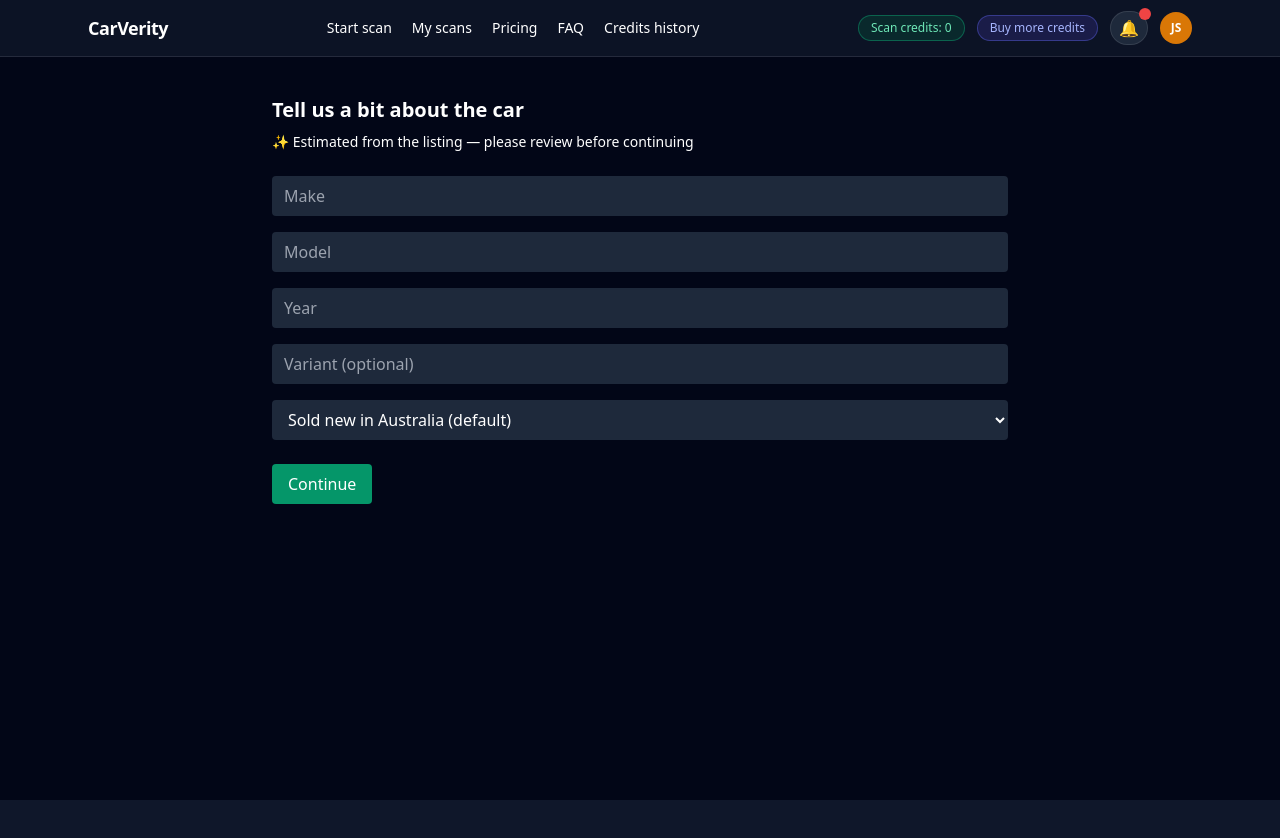
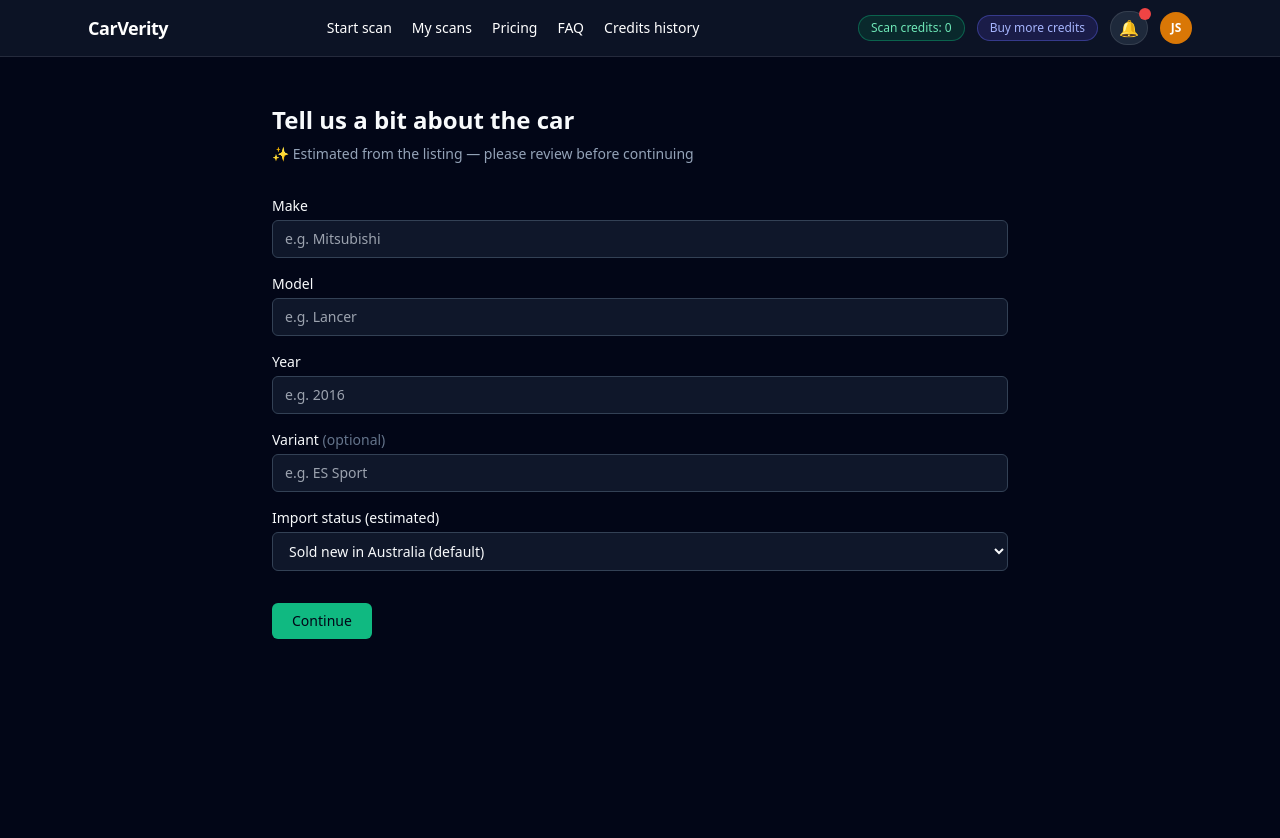
Before and after one commit to jeremy-swallow/carverity-clean, a React (Vite) app: page /online/vehicle-details in a window 1280 px wide. Shown: the top 838 px of the page. Before the commit the page ends 800 px from the top, so only its background shows below. Built offline with nearby package versions, Linux system fonts and the light colour scheme; the HTML template or start-up script is replaced by a standard one.

Commit message:
fix: hydrate vehicle details from scan progress and extractor

```diff
--- a/src/pages/OnlineVehicleDetails.tsx
+++ b/src/pages/OnlineVehicleDetails.tsx
@@ -1,8 +1,3 @@
-/* =========================================================
-   OnlineVehicleDetails — Hydrates from saved scan progress
-   (vehicle values extracted from API or user-edited)
-   ========================================================= */
-
 import { useEffect, useState } from "react";
 import { useNavigate } from "react-router-dom";
 import { loadProgress, saveProgress } from "../utils/scanProgress";
@@ -26,115 +21,203 @@ export default function OnlineVehicleDetails() {
     importStatus: "Sold new in Australia (default)",
   });
 
-  //
-  // 🟢 HYDRATE FROM SAVED PROGRESS (MERGED FROM API)
-  //
+  // =========================================================
+  // HYDRATE FROM SAVED PROGRESS (AND CALL EXTRACTOR IF NEEDED)
+  // =========================================================
   useEffect(() => {
-    const saved = loadProgress();
+    const progress = (loadProgress() as any) ?? {};
+    console.log("Loaded progress >>>", progress);
 
-    // Nothing saved yet — do nothing
-    if (!saved) return;
+    const existingVehicle = (progress.vehicle ?? {}) as Partial<VehicleState>;
+    console.log("Hydrating with >>>", existingVehicle);
 
-    const v = saved.vehicle ?? {};
+    // 1) If we already have vehicle details in progress → just hydrate
+    if (Object.keys(existingVehicle).length > 0) {
+      setVehicle((v) => ({
+        ...v,
+        ...existingVehicle,
+        importStatus:
+          existingVehicle.importStatus ?? v.importStatus,
+      }));
+      return;
+    }
 
-    setVehicle({
-      make: v.make ?? "",
-      model: v.model ?? "",
-      year: v.year ?? "",
-      variant: v.variant ?? "",
+    // 2) If we *don't* have vehicle details but we DO have the listing URL,
+    //    call the extractor *from this page* and then save to localStorage.
+    const listingUrl = progress.listingUrl as string | undefined;
+    if (!listingUrl) {
+      // No URL, nothing we can auto-fill – user will type manually.
+      return;
+    }
+
+    (async () => {
+      try {
+        const res = await fetch("/api/analyze-listing", {
+          method: "POST",
+          headers: { "Content-Type": "application/json" },
+          body: JSON.stringify({ url: listingUrl }),
+        });
+
+        const data = await res.json();
+        console.log("ANALYSIS RESULT >>>", data);
+
+        const extracted =
+          (data.extracted ?? data.vehicle ?? {}) as Partial<VehicleState>;
+
+        // Hydrate UI
+        setVehicle((v) => ({
+          ...v,
+          ...extracted,
           importStatus:
-        v.importStatus ?? "Sold new in Australia (default)",
+            extracted.importStatus ?? v.importStatus,
+        }));
+
+        // Persist into browser scan progress (merge-safe)
+        const latest = (loadProgress() as any) ?? progress;
+        saveProgress({
+          ...latest,
+          type: "online",
+          step: "/online/vehicle",
+          listingUrl,
+          vehicle: {
+            ...(latest.vehicle ?? {}),
+            ...extracted,
+          },
+          startedAt: latest.startedAt ?? new Date().toISOString(),
         });
+      } catch (err) {
+        console.error(
+          "❌ analyze-listing from vehicle page failed:",
+          err
+        );
+      }
+    })();
   }, []);
 
-  //
-  // ✏️ Update field + persist without overwriting other keys
-  //
+  // =========================================================
+  // FIELD UPDATES (MERGE INTO PROGRESS)
+  // =========================================================
   function updateField<K extends keyof VehicleState>(
-    key: K,
+    field: K,
     value: VehicleState[K]
   ) {
-    const updated = { ...vehicle, [key]: value };
-    setVehicle(updated);
+    setVehicle((prev) => {
+      const next = { ...prev, [field]: value };
 
+      const progress = (loadProgress() as any) ?? {};
       saveProgress({
-      vehicle: updated,
+        ...progress,
+        type: "online",
         step: "/online/vehicle",
-      type: "online",
+        vehicle: next,
+      });
+
+      return next;
     });
   }
 
-  //
-  // ➡️ Continue to next page
-  //
-  function handleContinue() {
+  function handleSubmit(e: React.FormEvent) {
+    e.preventDefault();
+
+    const progress = (loadProgress() as any) ?? {};
     saveProgress({
+      ...progress,
+      type: "online",
+      step: "/online/vehicle",
       vehicle,
-      step: "/online/next",
-      type: "online",
     });
 
-    navigate("/online/next");
+    // Move to the next step in your online flow
+    navigate("/online/owners");
   }
 
+  // =========================================================
+  // UI
+  // =========================================================
   return (
-    <div className="max-w-3xl mx-auto px-4 py-10">
-      <h1 className="text-xl font-semibold mb-2">
+    <div className="min-h-screen bg-slate-950 text-slate-50">
+      <main className="max-w-3xl mx-auto px-4 py-12">
+        <h1 className="text-2xl font-semibold mb-2">
           Tell us a bit about the car
         </h1>
-
-      <p className="text-sm text-muted-foreground mb-6">
+        <p className="text-sm text-slate-400 mb-8">
           ✨ Estimated from the listing — please review before continuing
         </p>
 
-      <div className="space-y-4">
+        <form onSubmit={handleSubmit} className="space-y-4">
+          <div>
+            <label className="block text-sm mb-1">Make</label>
             <input
-          className="w-full bg-slate-800 px-3 py-2 rounded"
-          placeholder="Make"
+              className="w-full rounded-md bg-slate-900 border border-slate-700 px-3 py-2 text-sm"
               value={vehicle.make}
               onChange={(e) => updateField("make", e.target.value)}
+              placeholder="e.g. Mitsubishi"
             />
+          </div>
 
+          <div>
+            <label className="block text-sm mb-1">Model</label>
             <input
-          className="w-full bg-slate-800 px-3 py-2 rounded"
-          placeholder="Model"
+              className="w-full rounded-md bg-slate-900 border border-slate-700 px-3 py-2 text-sm"
               value={vehicle.model}
               onChange={(e) => updateField("model", e.target.value)}
+              placeholder="e.g. Lancer"
             />
+          </div>
 
+          <div>
+            <label className="block text-sm mb-1">Year</label>
             <input
-          className="w-full bg-slate-800 px-3 py-2 rounded"
-          placeholder="Year"
+              className="w-full rounded-md bg-slate-900 border border-slate-700 px-3 py-2 text-sm"
               value={vehicle.year}
               onChange={(e) => updateField("year", e.target.value)}
+              placeholder="e.g. 2016"
             />
+          </div>
 
+          <div>
+            <label className="block text-sm mb-1">
+              Variant <span className="text-slate-500">(optional)</span>
+            </label>
             <input
-          className="w-full bg-slate-800 px-3 py-2 rounded"
-          placeholder="Variant (optional)"
+              className="w-full rounded-md bg-slate-900 border border-slate-700 px-3 py-2 text-sm"
               value={vehicle.variant}
               onChange={(e) => updateField("variant", e.target.value)}
+              placeholder="e.g. ES Sport"
             />
+          </div>
 
+          <div>
+            <label className="block text-sm mb-1">
+              Import status (estimated)
+            </label>
             <select
-          className="w-full bg-slate-800 px-3 py-2 rounded"
+              className="w-full rounded-md bg-slate-900 border border-slate-700 px-3 py-2 text-sm"
               value={vehicle.importStatus}
-          onChange={(e) =>
-            updateField("importStatus", e.target.value)
-          }
+              onChange={(e) => updateField("importStatus", e.target.value)}
             >
-          <option>Sold new in Australia (default)</option>
-          <option>Imported — requires additional checks</option>
-          <option>Unknown import status</option>
+              <option value="Sold new in Australia (default)">
+                Sold new in Australia (default)
+              </option>
+              <option value="Parallel / grey import">
+                Parallel / grey import
+              </option>
+              <option value="Unknown import status">
+                Unknown import status
+              </option>
             </select>
           </div>
 
+          <div className="pt-4">
             <button
-        className="mt-6 bg-emerald-600 px-4 py-2 rounded text-white"
-        onClick={handleContinue}
+              type="submit"
+              className="inline-flex items-center justify-center rounded-md bg-emerald-500 px-5 py-2 text-sm font-medium text-slate-950 hover:bg-emerald-400"
             >
               Continue
             </button>
           </div>
+        </form>
+      </main>
+    </div>
   );
 }
```
Lines whose indentation alone changed are shown as unchanged.
